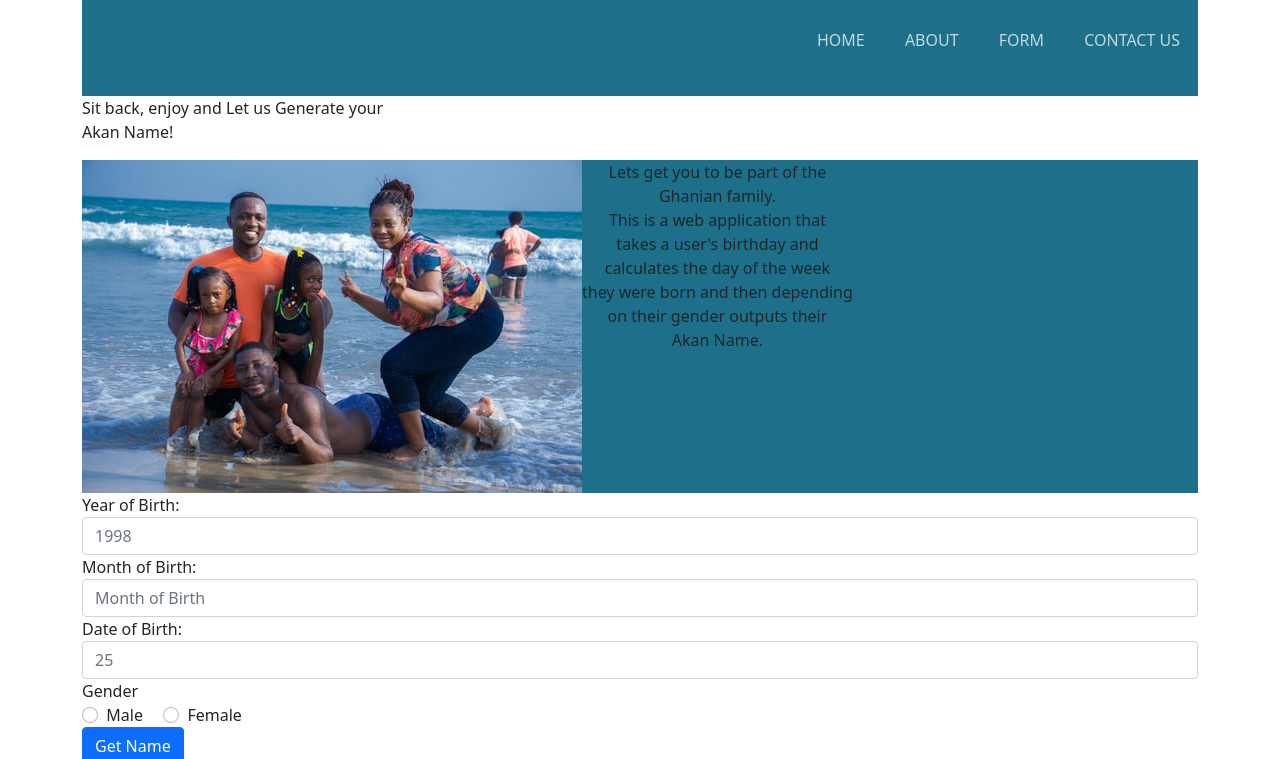
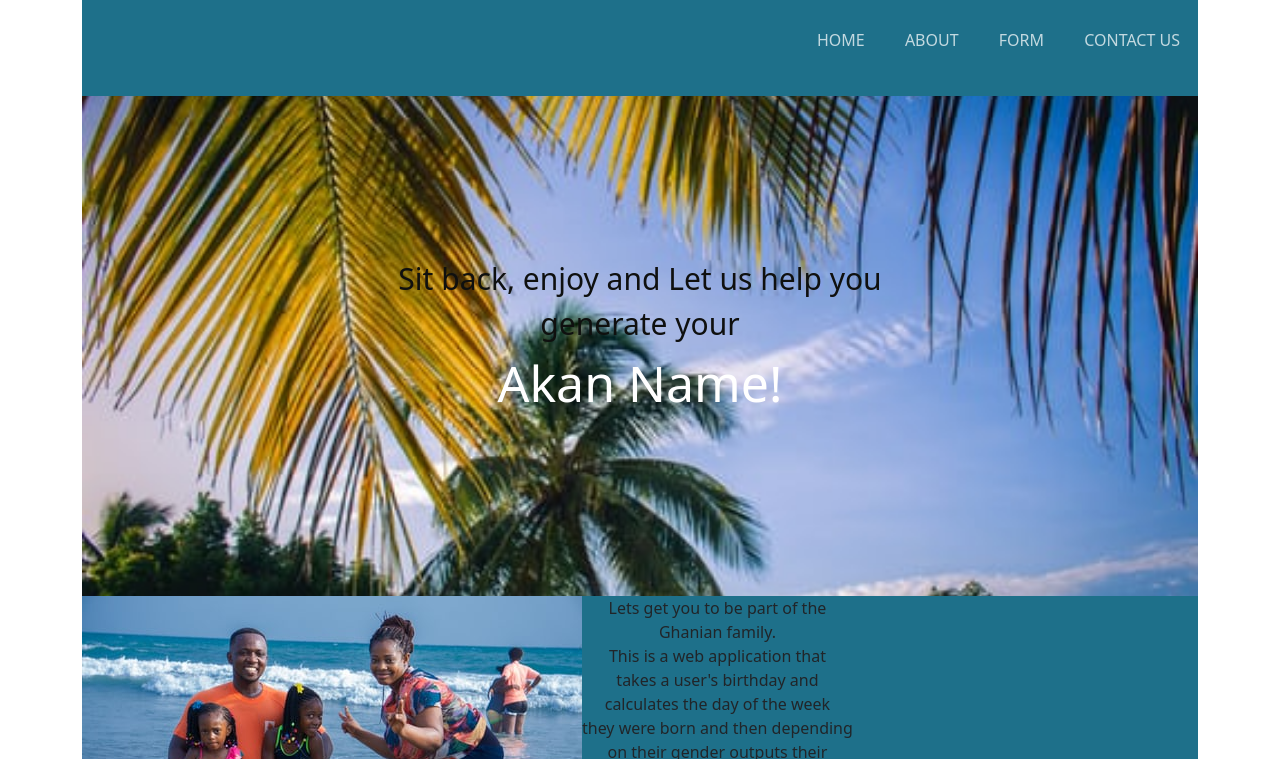
Before and after one commit to brianmuganda/Akan_name_generator_system, a plain HTML site: page index.html in a window 1280 px wide. Shown: the top 759 px of the page. Drawn offline with Linux system fonts and the light colour scheme.

Commit message:
edit home page, insert background photo

```diff
--- a/CSS/index.css
+++ b/CSS/index.css
@@ -25,6 +25,28 @@ nav>ul>li>a:hover{
     background-color: rgba(221, 109, 35, 0.678);
     color: rgba(0, 35, 122, 0.7);
 }
+.home{
+    background-image: url("../images/home_page_akan.jpeg");
+  background-color: #cccccc;
+  height: 500px;
+  background-position: center;
+  background-repeat: no-repeat;
+  background-size: cover;
+  position: relative;
+}
+.home-text{
+  text-align: center;
+  position: absolute;
+  top: 50%;
+  left: 50%;
+  transform: translate(-50%, -50%);
+  color: #0F100F;
+  font-size: 30px;
+}
+span{
+    color: white;
+    font-size: 50px;
+}
 .Aboutus{
     display: flex;
     flex-direction: row;
--- a/index.html
+++ b/index.html
@@ -19,7 +19,9 @@
          </ul>
     </nav>
     <div id="home" class="home">
-        <p>Sit back, enjoy and Let us Generate your <br><span>Akan Name!</span></p>
+      <div class="home-text">
+        <p>Sit back, enjoy and Let us help you generate your <br><span>Akan Name!</span></p>
+      </div>
 
     </div>
     <div id="about" class="Aboutus">
```
